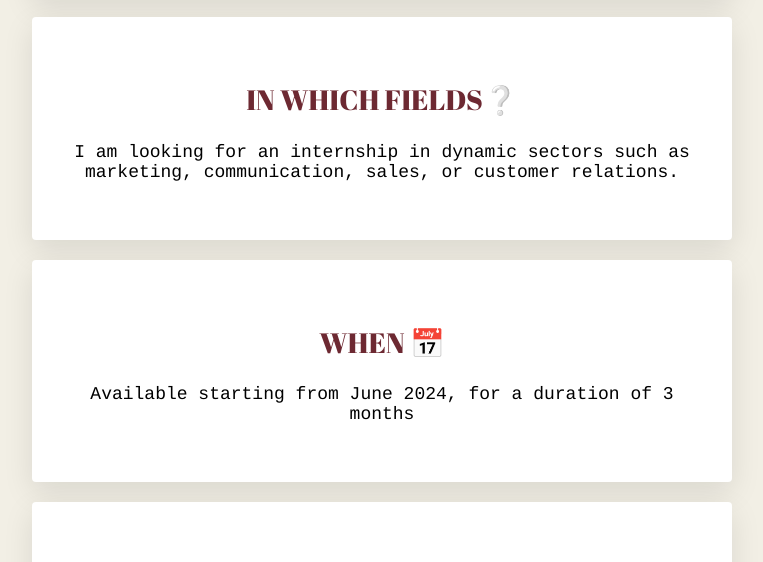
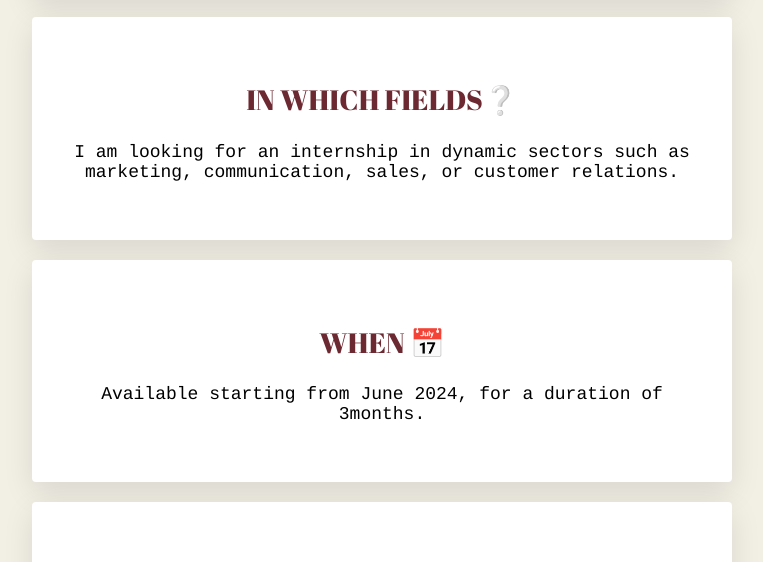
Before and after one commit to chloe-khatchadourian/my-profil, a plain HTML site: page index.html in a window 1280 px wide. Shown: the part 860-1422 px from the top of the page, without its empty margins (258-1021 px from the left). Drawn offline with Linux system fonts and the light colour scheme.

Commit message:
Update index.html

```diff
--- a/index.html
+++ b/index.html
@@ -36,7 +36,7 @@
           <div class="card-white">
  	        <h2>WHEN 📅</h2>
             <p>
-             Available starting from June 2024, for a duration of 3 months
+             Available starting from June 2024, for a duration of 3months.
             </p>
           </div>
           <div  class="card-white">
```
